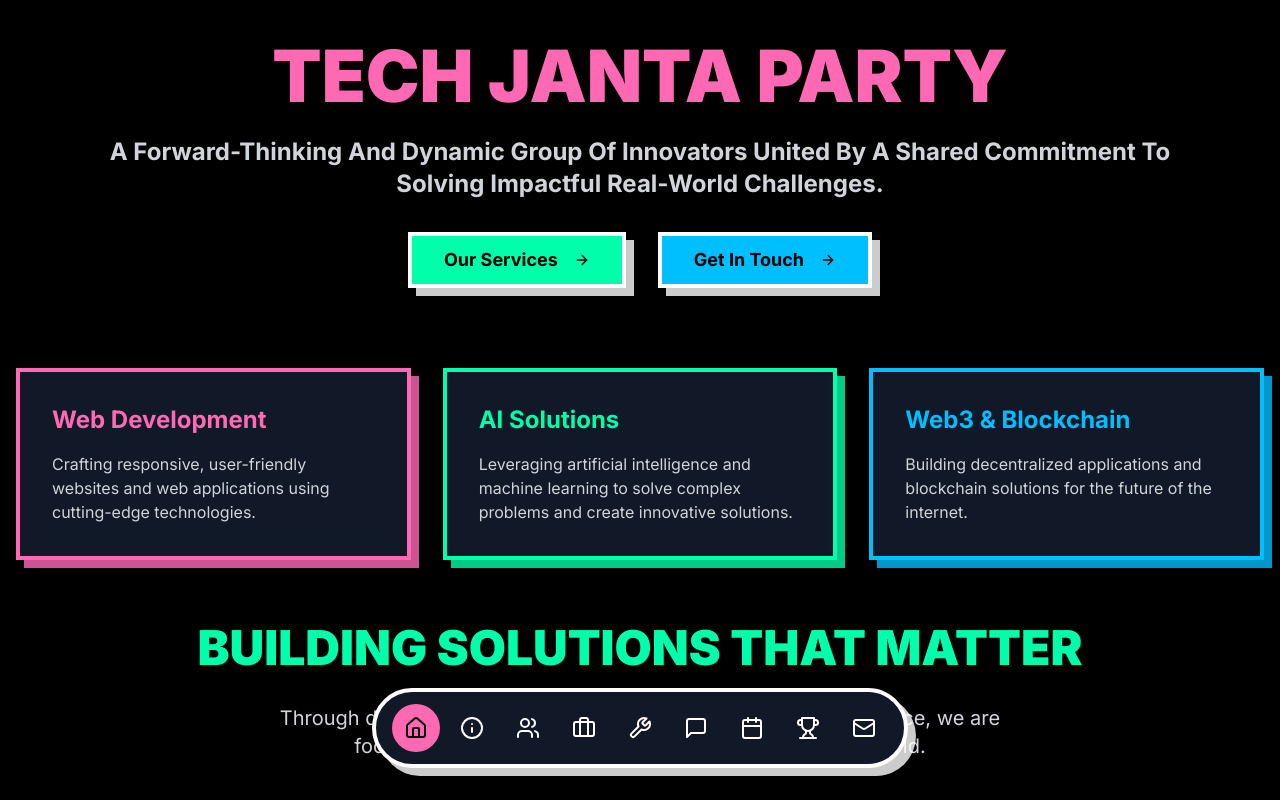
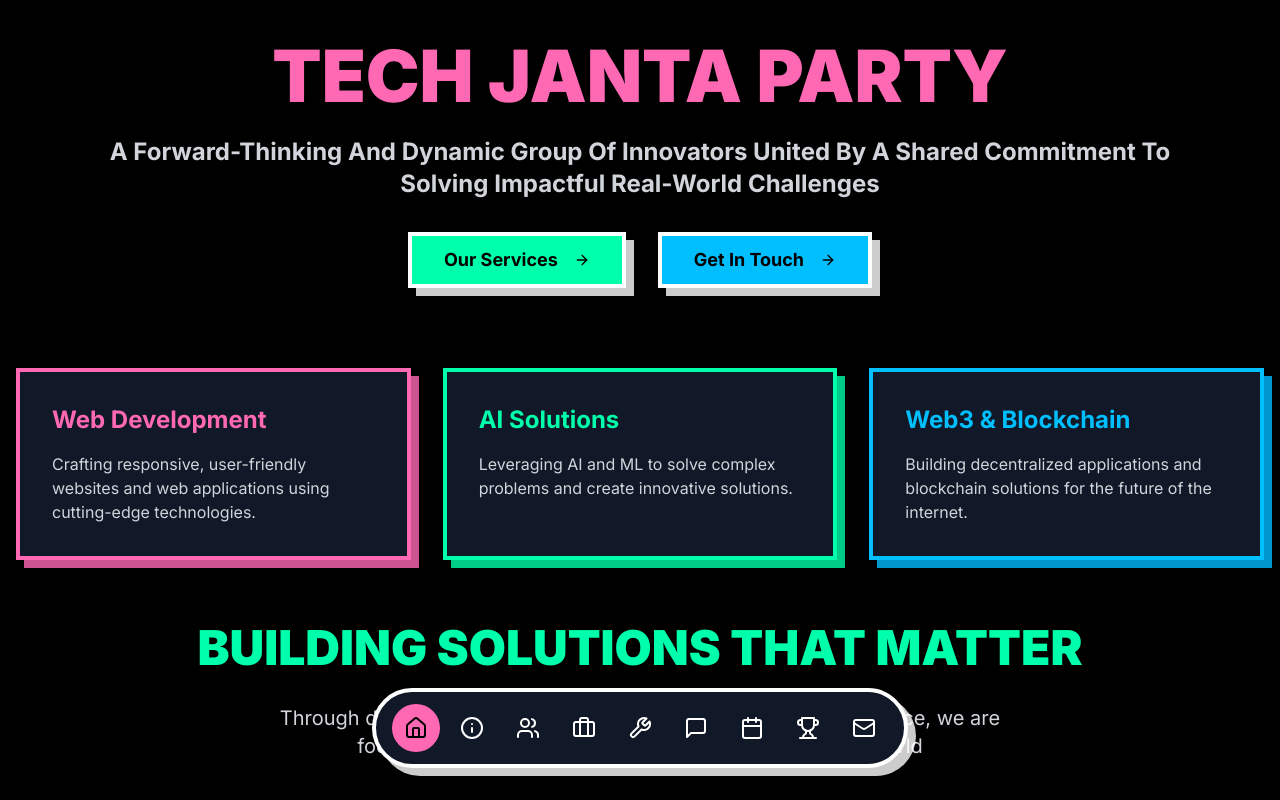
Before and after one commit to Megh2005/techjantaparty, a Next.js app: page / in a window 1280 px wide. Shown: the top 800 px of the page. Built offline with nearby package versions, Linux system fonts and the light colour scheme.

Commit message:
Fix punctuation and improve wording in Home page content

```diff
--- a/app/page.tsx
+++ b/app/page.tsx
@@ -12,7 +12,7 @@ export default function Home() {
           <h1 className="text-5xl md:text-7xl font-black mb-6 mt-10 text-neon-pink">TECH JANTA PARTY</h1>
           <p className="text-xl md:text-2xl mx-auto capitalize font-bold max-w-3xl sm:max-w-6xl mb-8 text-gray-300">
             A forward-thinking and dynamic group of innovators united by a shared commitment to solving impactful
-            real-world challenges.
+            real-world challenges
           </p>
           <div className="flex flex-wrap justify-center gap-8">
             <Link href="/services">
@@ -43,7 +43,7 @@ export default function Home() {
           <div className="bg-gray-900 p-8 border-4 border-neon-green shadow-[8px_8px_0px_0px_rgba(0,255,170,0.8)]">
             <h3 className="text-2xl font-bold mb-4 text-neon-green">AI Solutions</h3>
             <p className="text-gray-300">
-              Leveraging artificial intelligence and machine learning to solve complex problems and create innovative
+              Leveraging AI and ML to solve complex problems and create innovative
               solutions.
             </p>
           </div>
@@ -59,7 +59,7 @@ export default function Home() {
           <h2 className="text-3xl md:text-5xl font-black mb-8 text-neon-green">BUILDING SOLUTIONS THAT MATTER</h2>
           <p className="text-xl max-w-3xl mx-auto text-gray-300">
             Through dedication, creativity, and a relentless pursuit of excellence, we are focused on creating
-            meaningful, lasting change in the world.
+            meaningful, lasting change in the world
           </p>
         </div>
 
```
